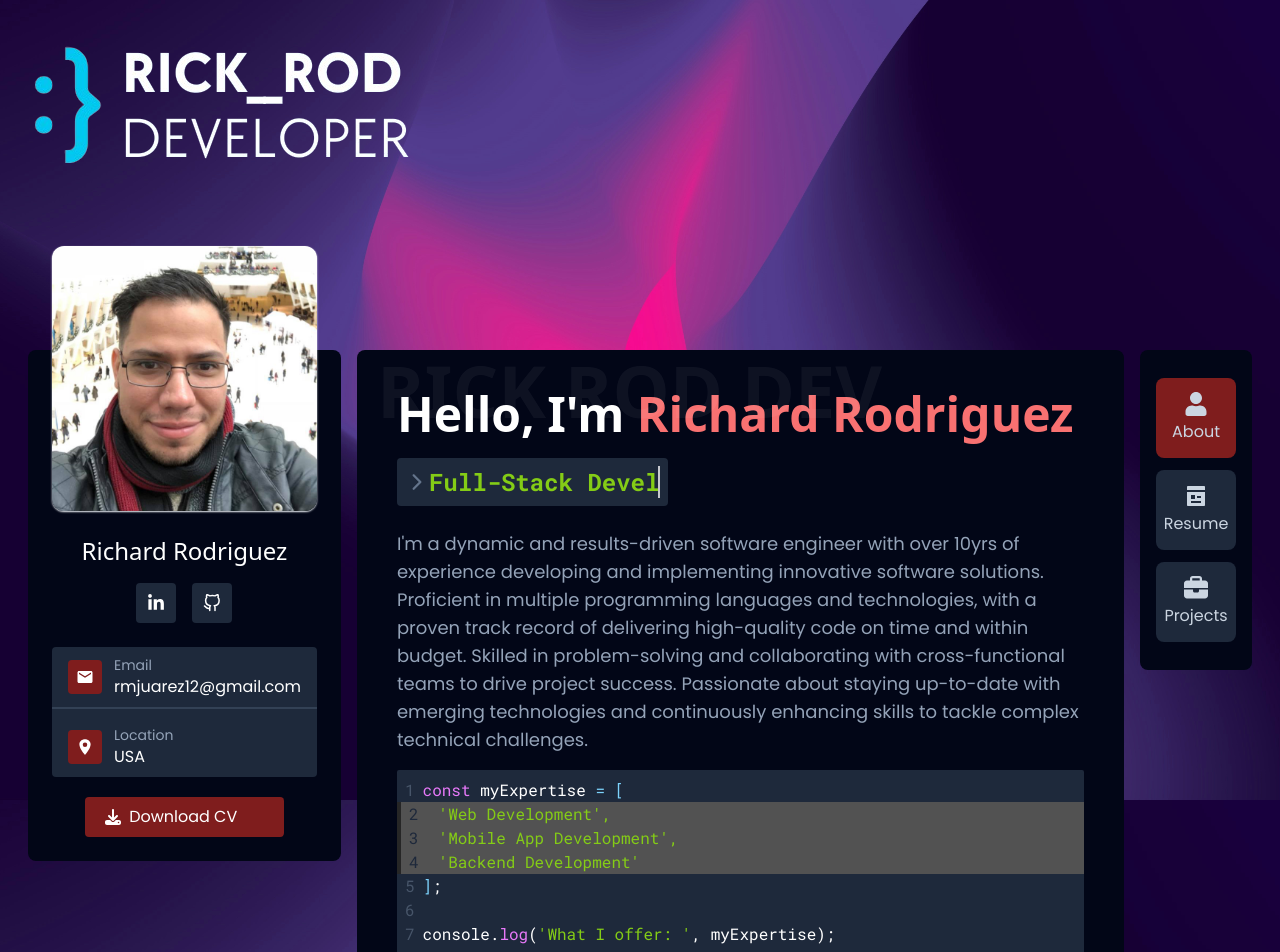
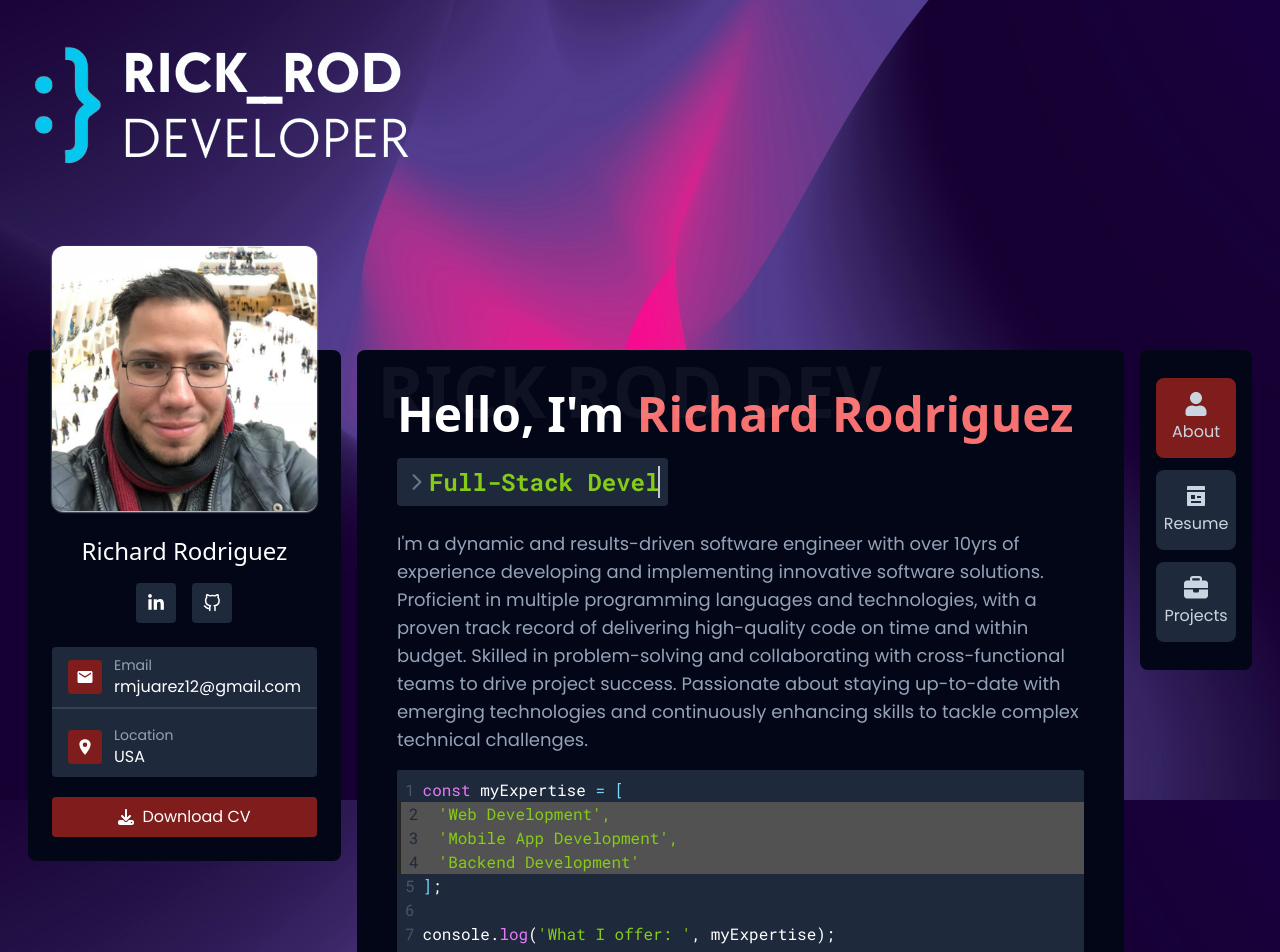
Before and after one commit to rmjuarez12/personal-portfolio, a Next.js app: page / in a window 1280 px wide. Shown: the top 952 px of the page. Built offline with nearby package versions, Linux system fonts and the light colour scheme.

Commit message:
Added classname prop to component

```diff
--- a/src/components/ui/Button.tsx
+++ b/src/components/ui/Button.tsx
@@ -1,7 +1,7 @@
 export default function Button(props: ButtonProps) {
   return (
     <a
-      className='px-5 py-2 bg-red-900 hover:bg-slate-800 w-3/4 mx-auto text-center rounded transition-all flex flex-row items-center'
+      className={`${props.className} px-5 py-2 bg-red-900 hover:bg-slate-800 rounded transition-all flex flex-row items-center justify-center`}
       href={props.url}
       target={props.newTab ? "_blank" : "_self"}
     >
@@ -16,4 +16,5 @@ interface ButtonProps {
   newTab: boolean;
   icon?: React.ReactNode;
   url: string;
+  className?: string;
 }
```
